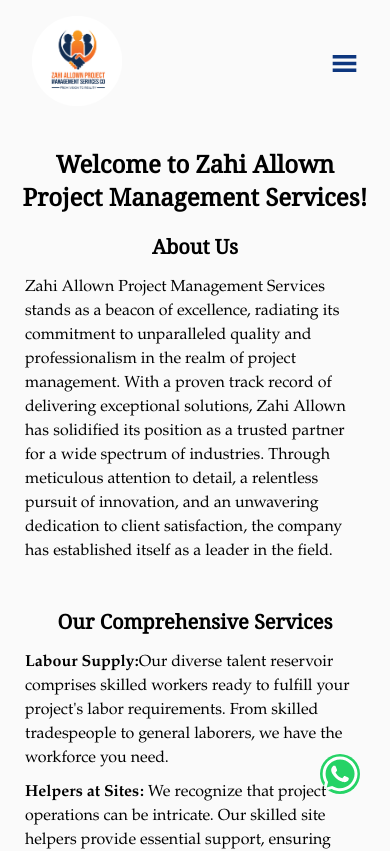
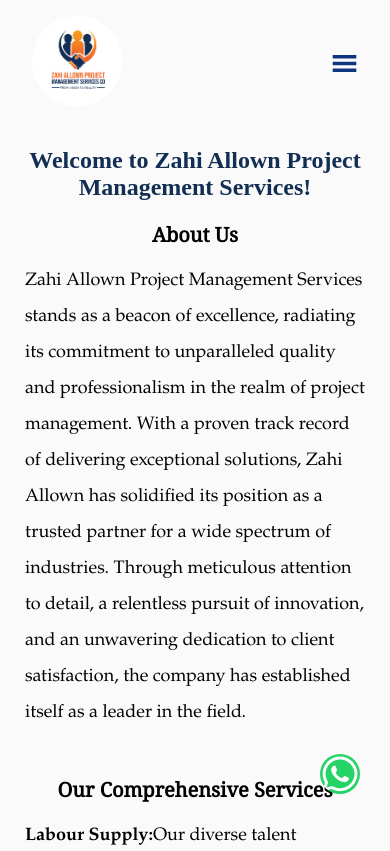
Before and after one commit to dkabagambe/zahiallownproject, a React (Create React App) app: page /about in a window 390 px wide. Shown: the top 851 px of the page. Built offline with nearby package versions, Linux system fonts and the light colour scheme.

Commit message:
Our Strategic Location

```diff
--- a/src/styles/About.css
+++ b/src/styles/About.css
@@ -1,7 +1,8 @@
 .aboutUsContainer {
   padding: 20px;
   background-color: #fafafa;
-  min-height: 100vh; /* Ensure container takes at least the full viewport height */
+  height: 100%;
+  width: 100%;
   display: flex;
   flex-direction: column;
   align-items: center;
@@ -17,9 +18,10 @@
 }
 
 h1 {
-  font-size: 24px;
+  font-size: 2rem;
   margin-bottom: 20px;
   text-align: center;
+  font-family: serif;
 }
 
 h2 {
@@ -28,8 +30,8 @@
 }
 
 p {
-  font-size: 16px;
-  line-height: 1.5;
+  font-size: 20px;
+  line-height: 2;
   text-align: start;
 }
 
@@ -40,18 +42,35 @@
 }
 
 .list li {
-  font-size: 16px; /* Adjust font size */
+  font-size: 18px; /* Adjust font size */
   line-height: 1.5;
   font-family: cormorant;
   font-weight: 100;
-  text-align: start;
 }
 
 .contactList {
   list-style-type: none;
   padding-left: 0;
-  font-size: 16px;
+  font-size: 20px;
   font-family: monospace;
   margin-top: 20px;
   color: #122e53;
+  line-height: 1.7;
 }
+@media (max-width: 768px) {
+  .aboutUsContainer {
+    height: 100%;
+    width: 100%;
+  }
+  h1 {
+    color: #122e53;
+    font-size: 1.5rem;
+    text-align: center;
+  }
+  p {
+    font-size: 18px;
+    line-height: 2;
+    text-align: start;
+    font-family: garamond;
+  }
+}
```
